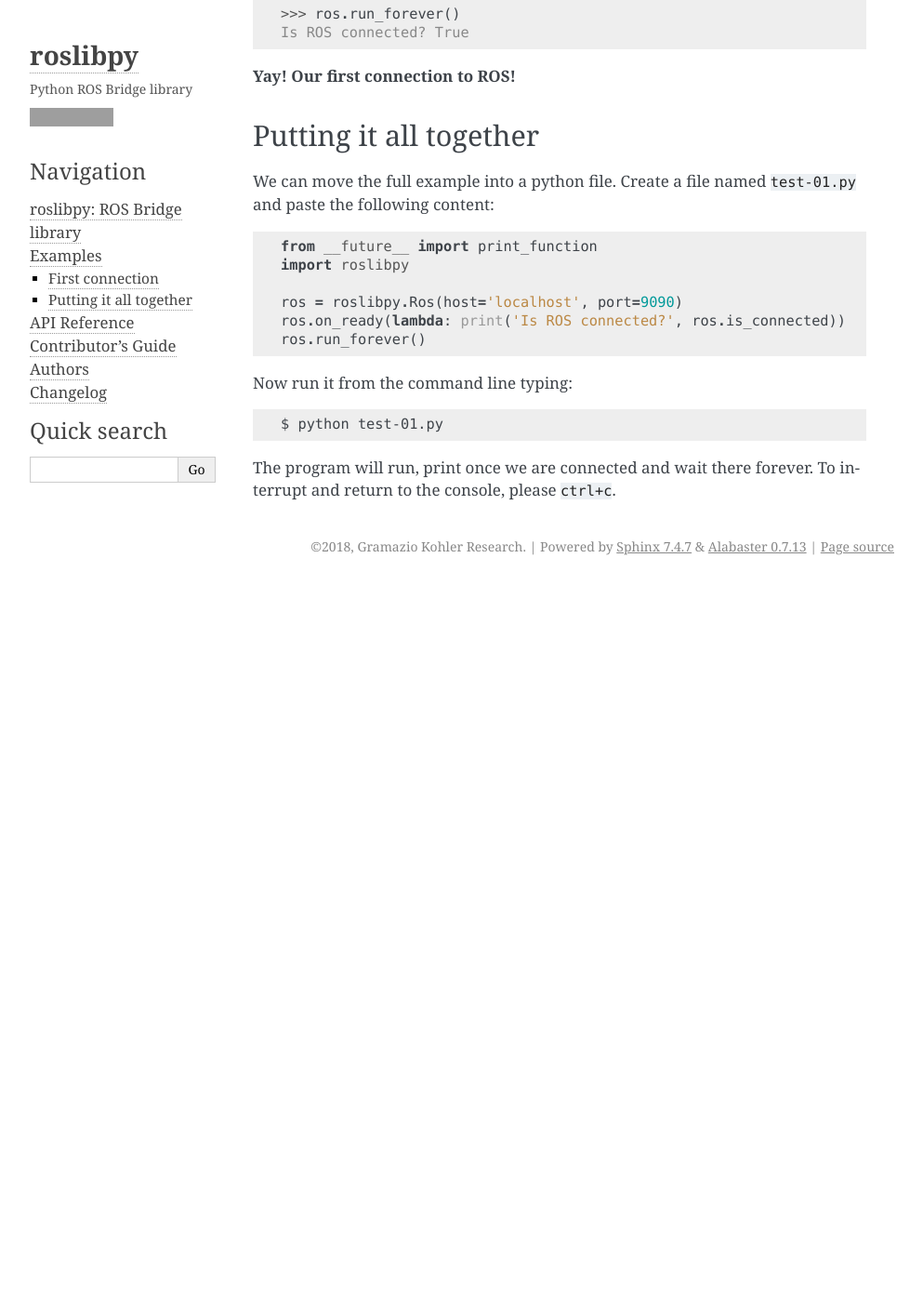
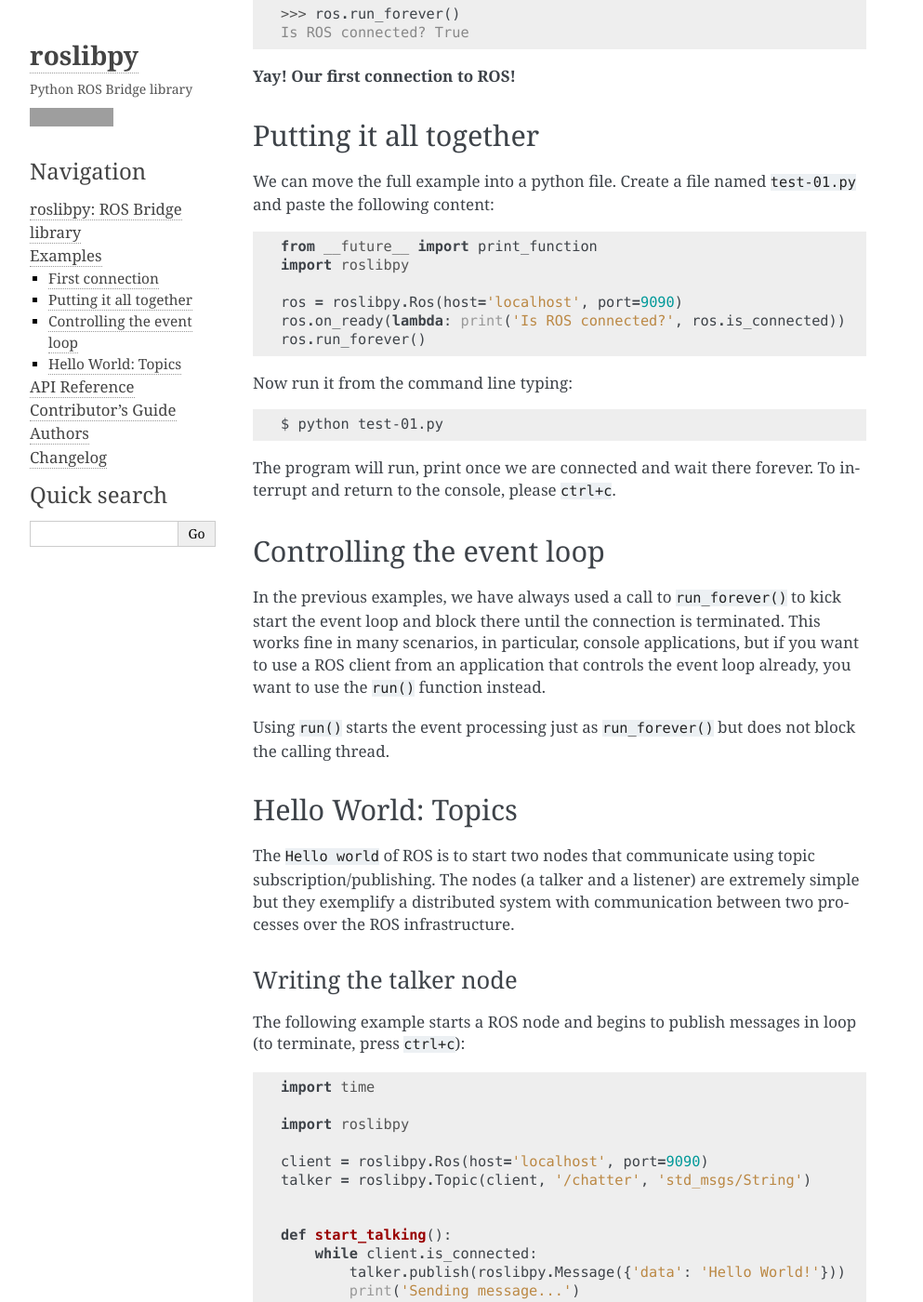
Before and after one commit to gramaziokohler/roslibpy, a Sphinx documentation site: the page built from docs/examples.rst, in a window 1280 px wide and 1400 px high, scrolled down 1060 px. Shown: the whole window at 93% size, without its empty margins (148-1141 px from the left). Built offline with Sphinx 7.4.7, drawn with Linux system fonts in a browser that asks for light colours; before the commit the page ends 1687 px from its top, so only the background shows below that; some of the changed text lies outside the part shown; grey boxes are pictures that could not be loaded.

Commit message:
Add a non-blocking event loop runner `run()`

```diff
--- a/CHANGELOG.rst
+++ b/CHANGELOG.rst
@@ -9,6 +9,10 @@
 
 Unreleased
 ----------
+
+**Added**
+
+* Add a non-blocking event loop runner
 
 0.3.0
 ----------
--- a/docs/examples.rst
+++ b/docs/examples.rst
@@ -67,3 +67,62 @@
 
 The program will run, print once we are connected and wait there forever.
 To interrupt and return to the console, please ``ctrl+c``.
+
+Controlling the event loop
+--------------------------
+
+In the previous examples, we have always used a call to ``run_forever()``
+to kick start the event loop and block there until the connection is terminated.
+This works fine in many scenarios, in particular, console applications, but
+if you want to use a ROS client from an application that controls the event
+loop already, you want to use the ``run()`` function instead.
+
+Using ``run()`` starts the event processing just as ``run_forever()`` but
+does not block the calling thread.
+
+Hello World: Topics
+-------------------
+
+The ``Hello world`` of ROS is to start two nodes that communicate using
+topic subscription/publishing. The nodes (a talker and a listener) are
+extremely simple but they exemplify a distributed system with communication
+between two processes over the ROS infrastructure.
+
+Writing the talker node
+^^^^^^^^^^^^^^^^^^^^^^^
+
+The following example starts a ROS node and begins to publish
+messages in loop (to terminate, press ``ctrl+c``):
+
+.. literalinclude :: files/ros-hello-world-talker.py
+   :language: python
+
+Writing the listener node
+^^^^^^^^^^^^^^^^^^^^^^^^^
+
+Now let's move on to the listener side:
+
+.. literalinclude :: files/ros-hello-world-listener.py
+   :language: python
+
+Running the example
+^^^^^^^^^^^^^^^^^^^
+
+Open a command prompt and start the talker:
+
+::
+
+    python ros-hello-world-talker.py
+
+
+Now open a second command prompt and start the listener:
+
+::
+
+    python ros-hello-world-listener.py
+
+
+.. note::
+
+    It is not relevant where the files are located. They can be in different
+    folders or even in different computers as long as the ROS master is the same.
--- /dev/null
+++ b/docs/files/ros-hello-world-listener.py
@@ -0,0 +1,14 @@
+import roslibpy
+
+client = roslibpy.Ros(host='localhost', port=9090)
+listener = roslibpy.Topic(client, '/chatter', 'std_msgs/String')
+
+
+def start_listening():
+    listener.subscribe(receive_message)
+
+def receive_message(message):
+    print('Heard talking: ' + message['data'])
+
+client.on_ready(start_listening)
+client.run_forever()
--- /dev/null
+++ b/docs/files/ros-hello-world-talker.py
@@ -0,0 +1,19 @@
+import time
+
+import roslibpy
+
+client = roslibpy.Ros(host='localhost', port=9090)
+talker = roslibpy.Topic(client, '/chatter', 'std_msgs/String')
+
+
+def start_talking():
+    while client.is_connected:
+        talker.publish(roslibpy.Message({'data': 'Hello World!'}))
+        print('Sending message...')
+        time.sleep(1)
+
+    talker.unadvertise()
+
+
+client.on_ready(start_talking)
+client.run_forever()
```
Also changed, not shown: 3 other files.
